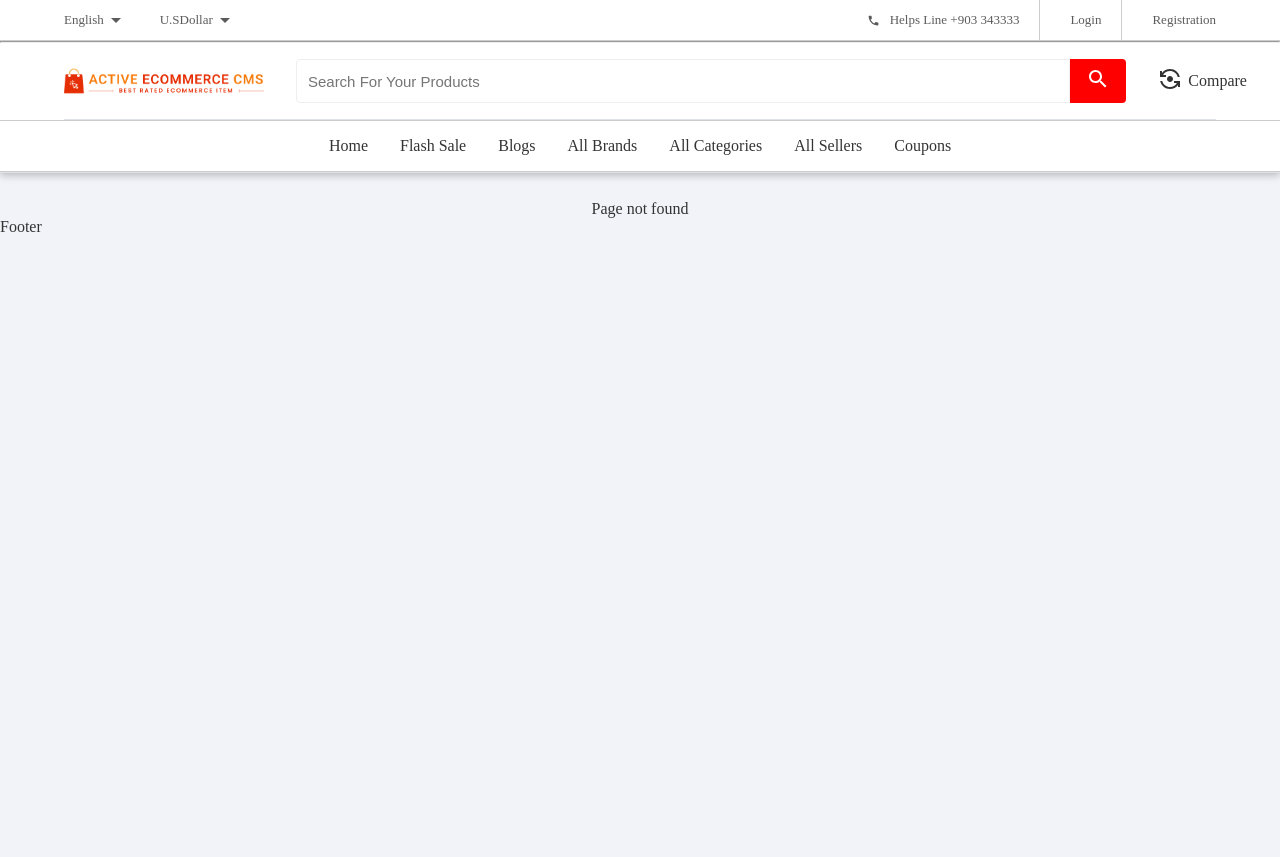
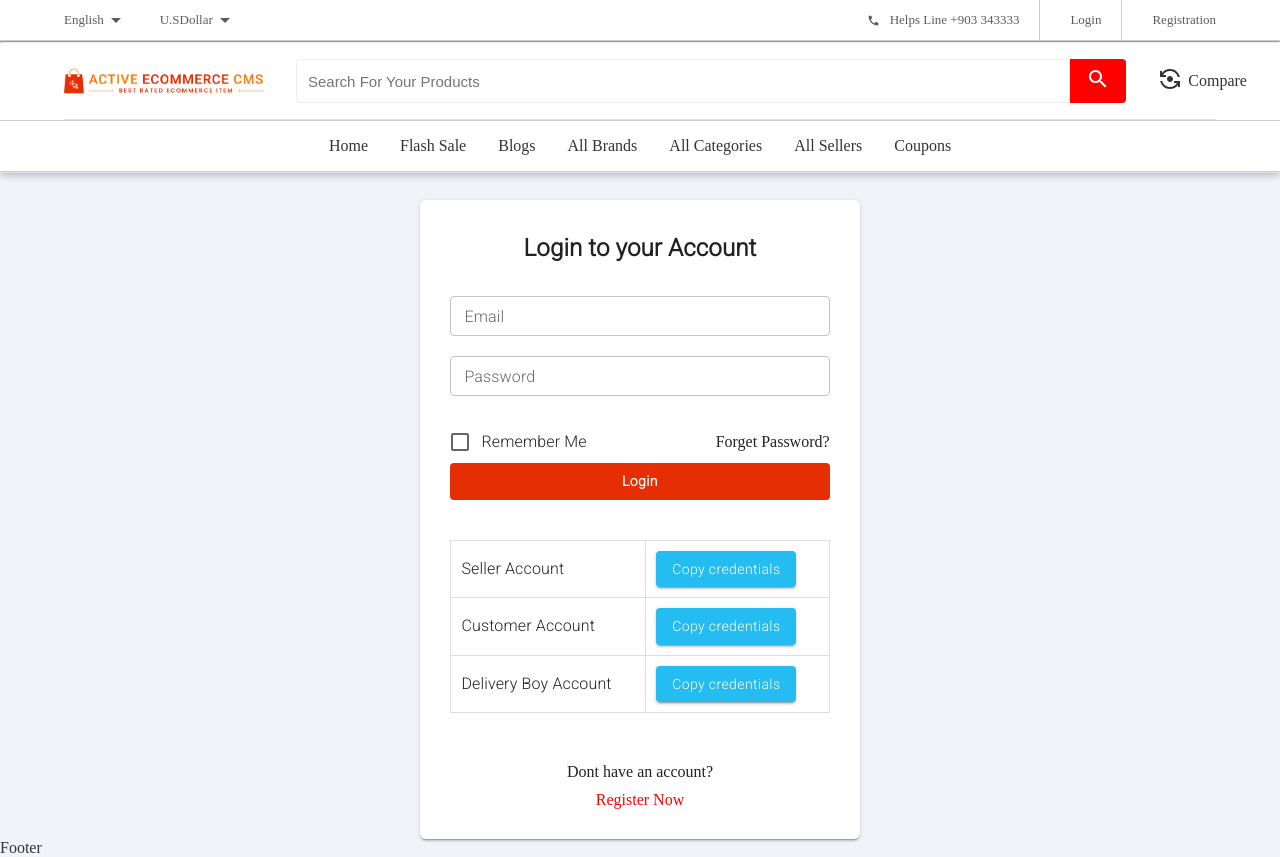
Before and after one commit to africommerce/africommerce-saas, a React (Create React App) app: page /login in a window 1280 px wide. Before the commit this address had no page. Before the commit the page ends 800 px from the top, so only its background shows below. Built offline with nearby package versions, Linux system fonts and the light colour scheme.

Commit message:
ft:create a login page using styled comopenent and mui

```diff
--- a/src/App.js
+++ b/src/App.js
@@ -1,6 +1,7 @@
 import { Route, Routes } from 'react-router-dom';
 import { Home } from './pages/Home';
 import Registration from './components/auth/Registration';
+import Login from './components/auth/Login';
 import { ProductDetail } from './pages/ProductDetail';
 
 function App() {
@@ -9,6 +10,7 @@ function App() {
       <Route path="/" element={<Home />} />
       <Route path="/product/:id" element={<ProductDetail />} />
       <Route path="/registration" element={<Registration />} />
+      <Route path="/login" element={<Login />} />
       <Route path="*" element={<p>Page not found</p>} />
     </Routes>
   );
--- /dev/null
+++ b/src/components/auth/Login.jsx
@@ -0,0 +1,158 @@
+import {
+    Paper,
+    Grid,
+    TextField,
+    Button,
+    FormControlLabel,
+    Checkbox,
+    Link,
+    Typography,
+  } from '@mui/material';
+  import styled from 'styled-components';
+
+  const TableStyle = styled.table`
+    border-collapse: collapse;
+    width: 100%;
+    margin-bottom: 50px;
+
+    td {
+      text-align: left;
+      padding: 10px;
+      border: 1px solid #dddddd;
+    }
+  `;
+
+  const FlexCol2 = styled.div`
+  display:flex;
+  justify-content:space-between;
+  align-items:center;
+
+  `;
+
+  export default function () {
+    const PaperStyle = {
+      padding: 30,
+      borderRadius: 6,
+      width: '80%',
+      maxWidth: 420,
+      margin: '0 auto',
+    };
+    return (
+      <form>
+        <Grid>
+          <Paper elevation={2} style={PaperStyle}>
+            <Grid align="center">
+              <Typography style={{ marginBottom: '30px' }}><h2>Login to your Account</h2></Typography>
+            </Grid>
+            <TextField
+              sx={{ marginBottom: '20px' }}
+              fullWidth
+              label="Email"
+              id="outlined-basic"
+              variant='outlined'
+              size='small'
+            />
+            <TextField
+              sx={{ marginBottom: '25px' }}
+              type="password"
+              fullWidth
+              label="Password"
+              id="outlined-basic"
+              variant='outlined'
+              size='small'
+            />
+
+           <FlexCol2>
+           <FormControlLabel control={<Checkbox />} label="Remember Me" />
+            <Link href="#" underline="none" color="inherit" >
+              Forget Password?
+            </Link>
+           </FlexCol2>
+
+            <Button
+              variant="contained"
+              sx={{
+                backgroundColor: '#E62E04',
+                '&:hover': {
+                  backgroundColor: '#dd2c04',
+                },
+                marginBottom: '40px',
+                fontWeight: 'bold',
+                size:"small",
+                textTransform: 'none',
+                hover: 'none',
+              }}
+              fullWidth
+              disableElevation
+            >
+              Login
+            </Button>
+            <TableStyle>
+              <tbody>
+                <tr>
+                  <td><Typography>Seller Account</Typography></td>
+                  <td>
+                    <Button
+                      variant="contained"
+                      sx={{ textTransform: 'none' , backgroundColor:"#25bcf1", '&:hover': {
+                        backgroundColor: '#17a2b8',
+                      }}}
+
+                    >
+                      Copy credentials
+                    </Button>
+                  </td>
+                </tr>
+                <tr>
+                  <td><Typography>Customer Account</Typography></td>
+                  <td>
+                    <Button
+                      variant="contained"
+                      sx={{ textTransform: 'none',backgroundColor:"#25bcf1", '&:hover': {
+                        backgroundColor: '#17a2b8',
+                      } }}
+
+                    >
+                      Copy credentials
+                    </Button>
+                  </td>
+                </tr>
+                <tr>
+                  <td><Typography>Delivery Boy Account</Typography></td>
+                  <td>
+                    <Button
+                      variant="contained"
+                      sx={{ textTransform: 'none' , backgroundColor:"#25bcf1", '&:hover': {
+                        backgroundColor: '#17a2b8',
+                      }}}
+                    >
+                      Copy credentials
+                    </Button>
+                  </td>
+                </tr>
+              </tbody>
+            </TableStyle>
+
+            <div align="center">
+              <Link
+                href="#"
+                sx={{ display: 'block', marginBottom: '10px' }}
+                underline="none"
+                color="inherit"
+              >
+                Dont have an account?
+              </Link>
+              <Link
+                href="#"
+                sx={{ display: 'block', color: 'red' }}
+                underline="none"
+                color="inherit"
+              >
+                Register Now
+              </Link>
+            </div>
+          </Paper>
+        </Grid>
+      </form>
+    );
+  }
--- a/src/pages/Auth.jsx
+++ b/src/pages/Auth.jsx
@@ -1,9 +1,13 @@
 import React from 'react'
 import Registration from '../components/auth/Registration';
+import Login from "../components/auth/Login";
 
 const Auth = () => {
   return (
-    <Registration />
+    <div>
+      <Registration />
+      <Login/>
+    </div>
   )
 }
 
```
Also changed, not shown: 1 other file (tests, documents, lock files or other folders).
